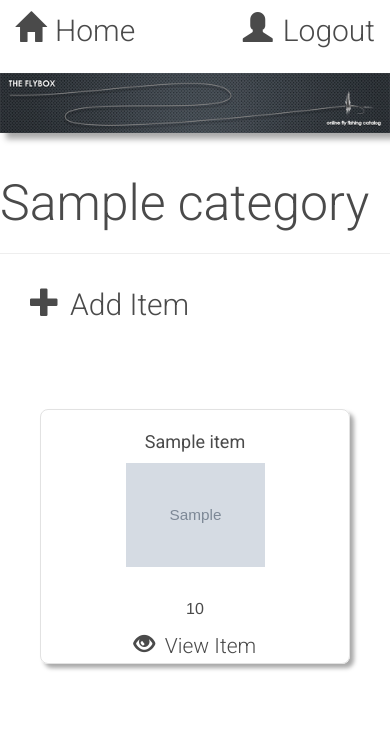
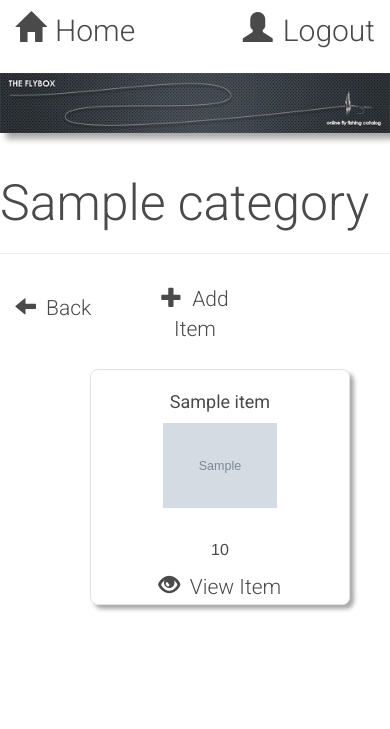
Before and after one commit to lawndart0381/catalog, a Flask app: template templates/items.html in a window 390 px wide. Shown: the top 729 px of the page. Run offline with Flask 2, Linux system fonts and the light colour scheme; the template is opened without the code that fills it: most values are stand-ins (such as "Sample title", 1, 10 or a date in 2020); grey boxes marked "Sample" are stand-in pictures; some libraries are stand-ins or nearby versions.

Commit message:
added responsive divs

```diff
--- a/templates/items.html
+++ b/templates/items.html
@@ -27,13 +27,27 @@
 	</div>
 </div>
 
-<div class="col-md-2 side-menu">
+<div class="row">
+
+	<div class="col-xs-4 col-sm-4 col-md-4 text-left">
+		<a href="{{url_for('showItems', category_id = category_item.category_id)}}"><span class="glyphicon glyphicon-arrow-left padding-bottom padding-top" aria-hidden="true"></span>Back</a>
+	</div>
+
+	<div class="col-xs-4 col-sm-4 col-md-4 text-center">
 		<a href="{{url_for('newCategoryItem', category_id=category.id)}}"><span class="glyphicon glyphicon-plus" aria-hidden="true"></span>Add Item</a>
 	</div>
 
+	<div class="col-xs-4 col-sm-4 col-md-4"></div>
+
+</div>
+
+<div class="row">
+
+	<div class="col-xs-2 col-sm-2 col-md-2 side-menu"></div>
+
 	{% for item in items %}
 	{% if item.category_id == category.id %}
-<div class="col-md-4 spacer text-center">
+	<div class="col-xs-8 col-sm-8 col-md-8 spacer text-center">
 		<h3>{{item.name}}</h3>
 		<p><img src="/static/img/{{item.image}}" alt="not found" onerror=this.src="{{url_for('static', filename='image_soon.jpg')}}" style="max-width: 50%; max-height: 50%"></p>
 		<br>
@@ -42,5 +56,9 @@
 		{% endif %}
 	</div>
 
+	<div class="col-xs-2 col-sm-2 col-md-2 side-menu"></div>
+
+</div>
+
 {% endfor %}
 {% endblock %}
```
Also changed, not shown: templates/publicitems.html (+18 -2 lines). Lines whose indentation alone changed are shown as unchanged.
